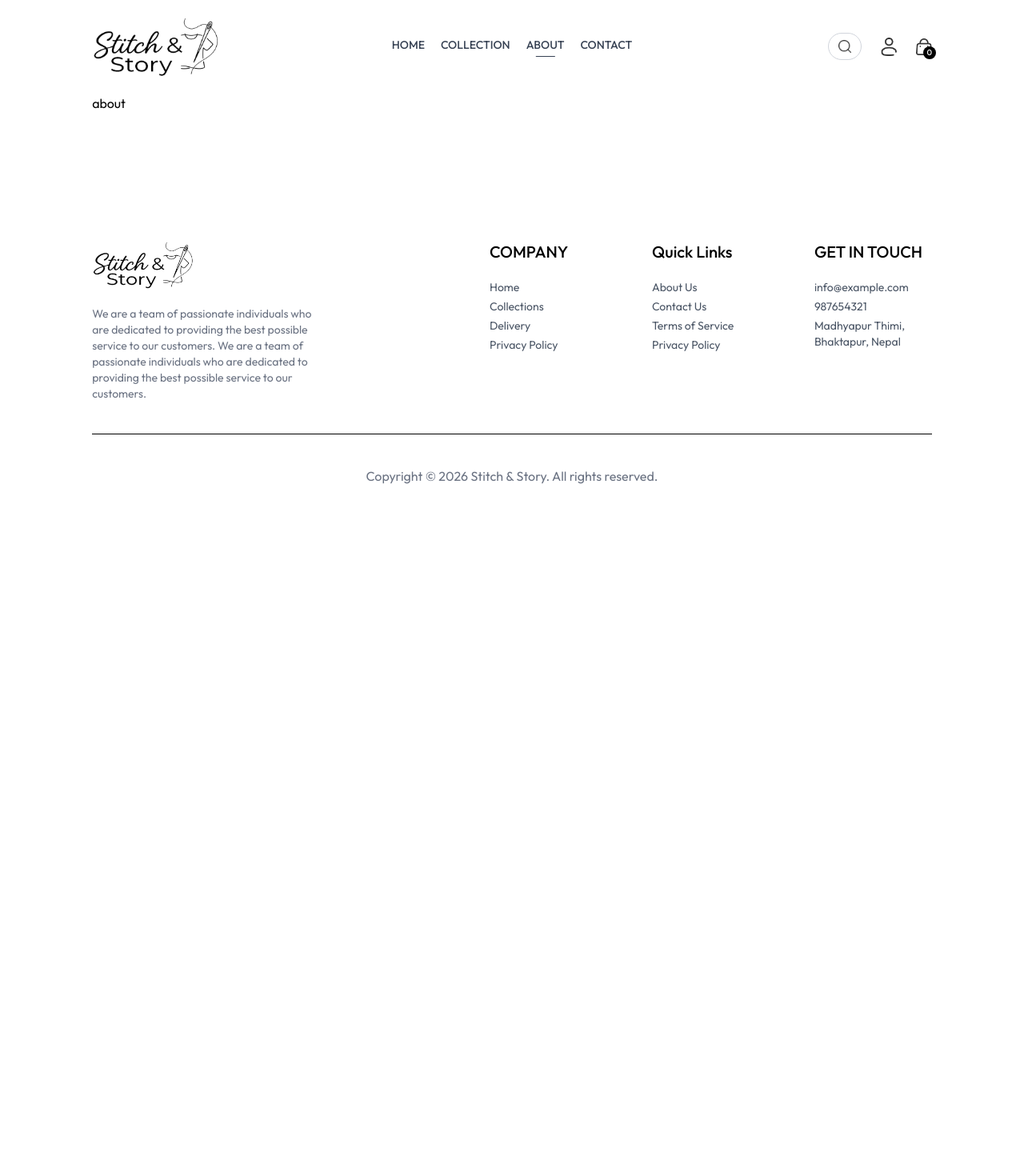
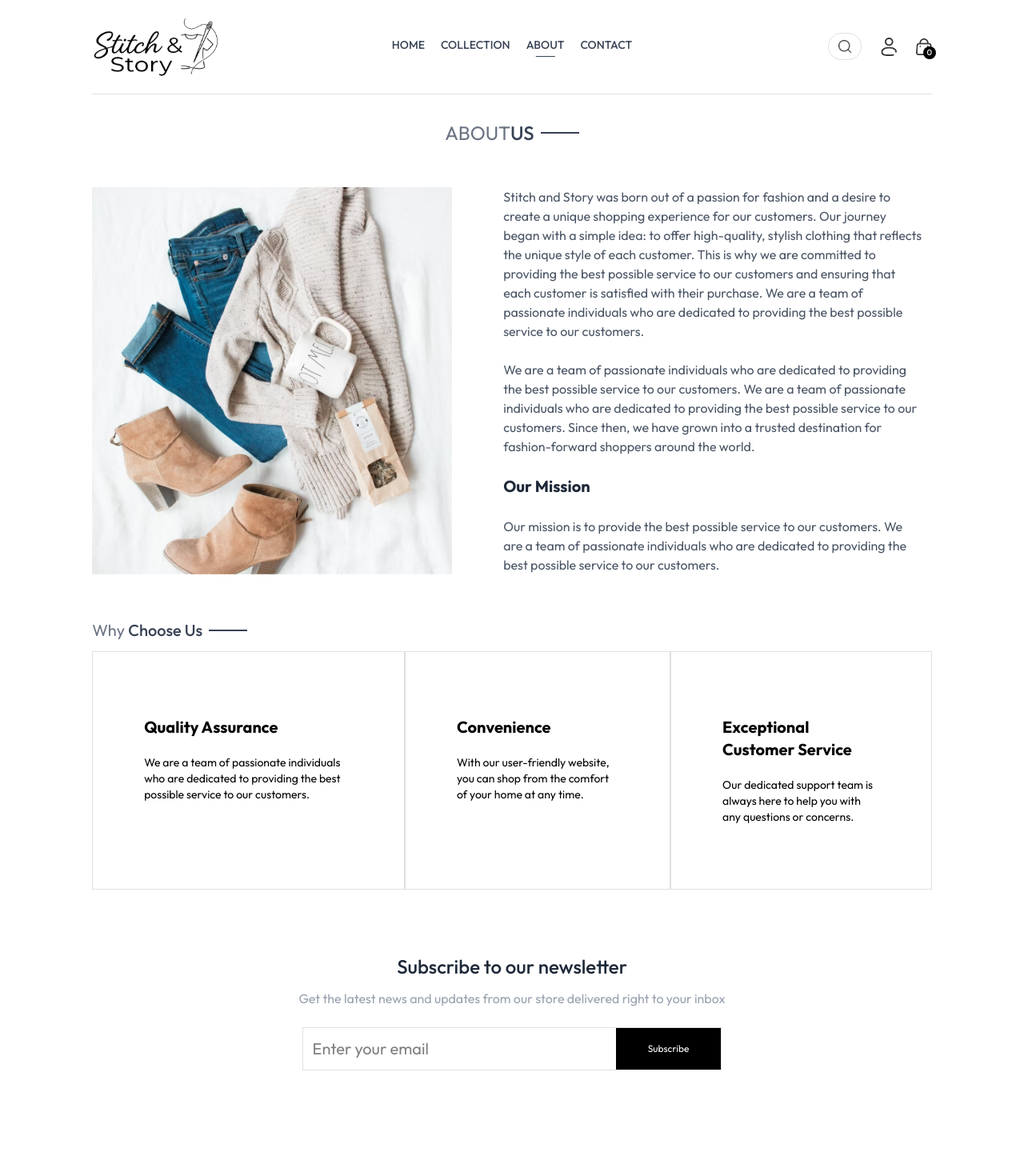
Before and after one commit to RamanKayastha/fyp, a React (Vite) app in the folder frontend/: page /about in a window 1280 px wide. Shown: the top 1470 px of the page at 80% size. Before the commit the page ends 800 px from the top, so only its background shows below. Built offline with nearby package versions, Linux system fonts and the light colour scheme.

Commit message:
adde few pages and fix ui

```diff
--- a/frontend/src/components/Navbar.jsx
+++ b/frontend/src/components/Navbar.jsx
@@ -75,7 +75,9 @@ const Navbar = () => {
                     </button>
 
                     <div className='group relative'>
-                        <img src={assets.profile_icon} alt="profile" className='w-5 cursor-pointer' />
+                        <Link to="/login">
+                            <img src={assets.profile_icon} alt="profile" className='w-5 cursor-pointer' />
+                        </Link>
                         <div className='group-hover:block hidden absolute dropdown-menu right-0 pt-4'>
                             <div className='flex flex-col gap-2 w-36 py-3 px-5 bg-slate-100 text-gray-500 rounded'>
                                 <p className='cursor-pointer hover:text-black'>My Profile</p>
--- a/frontend/src/components/NewsletterBox.jsx
+++ b/frontend/src/components/NewsletterBox.jsx
@@ -8,7 +8,7 @@ const NewsletterBox = () => {
     return (
         <div className='text-center'>
             <p className='text-2xl font-medium text-gray-800'>Subscribe to our newsletter </p>
-            <p className='text-gray-400 mt-3'>Get the latest news and updates from our store delivered right to your inbox</p>
+            <p className='text-gray-400 mt-3 text-sm md:text-base'>Get the latest news and updates from our store delivered right to your inbox</p>
 
             <form onSubmit={onSubmitHandler} className='w-full sm:w-1/2 flex items-stretch gap-3 mx-auto my-6 border pl-3 pr-0'>
                 <input type="email" placeholder='Enter your email' className='w-full min-w-0 flex-1 self-center outline-none py-3' />
--- a/frontend/src/index.css
+++ b/frontend/src/index.css
@@ -8,6 +8,7 @@ a.active hr {
 
 * {
     font-family: 'Outfit', sans-serif;
+    border-color: #e0e0e0;
 }
 
 .prata-regular {
--- a/frontend/src/pages/marketing/About.jsx
+++ b/frontend/src/pages/marketing/About.jsx
@@ -1,8 +1,53 @@
 import React from 'react'
+import Title from '../../components/Title'
+import { assets } from '../../assets/frontend_assets/assets'
+import NewsletterBox from '../../components/NewsletterBox'
 
 const about = () => {
   return (
-    <div>about</div>
+    <div>
+      <div className='text-2xl text-center pt-8 border-t'>
+        <Title text1='ABOUT' text2='US' />
+      </div>
+      <div className='flex flex-col md:flex-row gap-16 my-10 '>
+        <img src={assets.about_img} alt="about_img" className='w-full md:max-w-[450px] ' />
+        <div className='flex flex-col justify-center gap-6 md:w-2/4 text-gray-600'>
+          <p> Stitch and Story was born out of a passion for fashion and a desire to create a
+            unique shopping experience for our customers. Our journey began with a simple idea:
+            to offer high-quality, stylish clothing that reflects the unique style of each customer.
+            This is why we are committed to providing the best possible service to our customers
+            and ensuring that each customer is satisfied with their purchase. We are a team of
+            passionate individuals who are dedicated to providing the best possible service to our customers. </p>
+          <p> We are a team of passionate individuals who are dedicated to providing the best
+            possible service to our customers. We are a team of passionate individuals
+            who are dedicated to providing the best possible service to our customers.
+            Since then, we have grown into a trusted destination for fashion-forward shoppers around the world. </p>
+          <b className='text-gray-800 text-lg md:text-xl'> Our Mission </b>
+          <p> Our mission is to provide the best possible service to our customers.
+            We are a team of passionate individuals who are dedicated to providing the best possible service to our customers. </p>
+        </div>
+      </div>
+
+      <div className='text-xl py-4 '>
+        <Title text1='Why ' text2='Choose Us' />
+        <div className='flex flex-col md:flex-row text-sm mb-20'>
+          <div className=' border px-10 md:px-16 py-8 sm:py-20 flex flex-col gap-5'>
+            <b className='text-lg md:text-xl'>Quality Assurance</b>
+            <p> We are a team of passionate individuals who are dedicated to providing the best
+              possible service to our customers. </p>
+          </div>
+          <div className=' border px-10 md:px-16 py-8 sm:py-20 flex flex-col gap-5'>
+            <b className='text-lg md:text-xl'>Convenience</b>
+            <p>With our user-friendly website, you can shop from the comfort of your home at any time.</p>
+          </div>
+          <div className=' border px-10 md:px-16 py-8 sm:py-20 flex flex-col gap-5'>
+            <b className='text-lg md:text-xl'>Exceptional Customer Service</b>
+            <p> Our dedicated support team is always here to help you with any questions or concerns.</p>
+          </div>
+        </div>
+        <NewsletterBox />
+      </div>
+    </div>
   )
 }
 
--- a/frontend/src/pages/marketing/Contact.jsx
+++ b/frontend/src/pages/marketing/Contact.jsx
@@ -1,8 +1,26 @@
 import React from 'react'
+import Title from '../../components/Title'
+import { assets } from '../../assets/frontend_assets/assets'
 
 const Contact = () => {
   return (
-    <div>Contact</div>
+    <div>
+      <div className='text-2xl text-center pt-8 border-t'>
+        <Title text1='CONTACT' text2='US' />
+      </div>
+      <div className='flex flex-col md:flex-row gap-10 my-10 mb-28 justify-center'>
+        <img src={assets.contact_img} alt="contact_img" className='w-full md:max-w-[450px] ' />
+        <div className='flex flex-col gap-6 justify-center items-start '>
+          <p className='text-xl font-bold text-gray-600'>Our Store</p>
+          <p className='text-gray-500'>Madhyapur Thimi,<br /> Bhaktapur, Nepal</p>
+          <p className='text-gray-500'> Phone: 987654321<br /> Email: info@example.com</p>
+
+          <p className='font-semibold text-xl text-gray-600'>Careers at Stitch and Story</p>
+          <p className='text-gray-500'>Learn more about our culture and the opportunities we have to offer.</p>
+          <button className='border border-black text-sm md:text-base cursor-pointer hover:bg-black hover:text-white transition-all duration-500 px-6 py-2'>Explore Jobs</button>
+          </div>
+      </div>
+    </div>
   )
 }
 
--- a/frontend/src/pages/marketing/Login.jsx
+++ b/frontend/src/pages/marketing/Login.jsx
@@ -1,8 +1,50 @@
-import React from 'react'
+import React, { useState } from 'react'
+import { TextField } from '@mui/material'
 
 const Login = () => {
+
+  const [currentState, setCurrentState] = useState('Login');
+
+  const onSubmitHandler = async (e) => {
+    e.preventDefault();
+  }
+
   return (
-    <div>Login</div>
+    <form onSubmit={onSubmitHandler} className='flex flex-col items-center w-[90%] sm:max-w-96 m-auto mt-14 gap-4 text-gray-800'>
+      <div className='inline-flex gap-2 items-center mb-2 mt-10 '>
+        <p className='prata-regular text-2xl'>{currentState}</p>
+        <hr className='w-8 md:w-8 h-[2px] border-none bg-gray-700' />
+      </div>
+      {currentState === 'Login' ? '' : (
+        <TextField
+          fullWidth
+          label="Name"
+          type="text"
+          variant="outlined"
+        />
+      )}
+      <TextField
+        fullWidth
+        label="Email"
+        type="email"
+        variant="outlined"
+      />
+      <TextField
+        fullWidth
+        label="Password"
+        type="password"
+        variant="outlined"
+      />
+      <div className='w-full flex justify-between text-sm mt-[-8px]'>
+        <p className='text-gray-500 cursor-pointer hover:text-gray-700'>Forgot Password?</p>
+        {
+          currentState === "Login"
+            ? <p onClick={() => setCurrentState('Sign Up')} className='cursor-pointer hover:text-gray-700' >Create account</p>
+            : <p onClick={() => setCurrentState('Login')} className='cursor-pointer hover:text-gray-700' >Login</p>
+        }
+      </div>
+      <button type='submit' className='w-full bg-black text-white p-2'>{currentState === 'Login' ? 'Sign In' : 'Sign Up'}</button>
+    </form>
   )
 }
 
--- a/frontend/src/pages/marketing/Orders.jsx
+++ b/frontend/src/pages/marketing/Orders.jsx
@@ -1,8 +1,42 @@
-import React from 'react'
+import React, { useContext } from 'react'
+import { ShopContext } from '../../context/ShopContext'
+import Title from '../../components/Title'
 
 const Orders = () => {
+  const { products, currency } = useContext(ShopContext);
   return (
-    <div>Orders</div>
+    <div className='border-t pt-16'>
+      <div className='text-2xl'>
+        <Title text1='MY' text2='ORDERS' />
+      </div>
+      <div >
+        {
+          products.slice(1, 4).map((item, index) => (
+            <div key={index} className='py-4 border-b text-gray-700 flex flex-col md:flex-row md:justify-between md:items-center gap-4'>
+              <div className='flex items-center gap-6 text-sm'>
+                <img src={item.image[0]} alt={item.name} className='w-16 h-20' />
+                <div>
+                  <p className='sm:text-base font-medium'>{item.name}</p>
+                  <div className='flex items-center gap-3 mt-2 text-base text-gray-700'>
+                    <p className='text-lg'>{currency} {item.price}</p>
+                    <p>Quantity : 1</p>
+                    <p>Size : M</p>
+                  </div>
+                  <p className='mt-2'>Date: <span className='text-gray-400'>June 1, 2026</span></p>
+                </div>
+              </div>
+
+              <div className='md:w-1/2 flex justify-end'>
+                <div className='flex items-center gap-2'>
+                  <p className='min-w-2 h-2 rounded-full bg-green-500'></p>
+                  <p className='text-sm md:text-base'>Ready to ship</p>
+                </div>
+              </div>
+            </div>
+          ))
+        }
+      </div>
+    </div>
   )
 }
 
--- a/frontend/src/pages/marketing/Product.jsx
+++ b/frontend/src/pages/marketing/Product.jsx
@@ -65,7 +65,7 @@ const Product = () => {
             <p>Select Size</p>
             <div className='flex gap-2'>
               {productData.sizes.map((item, index) => {
-                return <button onClick={() => setSize(item)} className={`border border-gray-100 py-2 px-4 bg-gray-100 cursor-pointer ${item === size ? 'border-orange-500' : ''}`} key={index}>{item}</button>
+                return <button onClick={() => setSize(item)} className={`border border-gray-100 py-2 px-4 bg-gray-100 cursor-pointer ${item === size ? 'bg-gray-400 text-white ' : ''}`} key={index}>{item}</button>
               })}
 
             </div>
```
Also changed, not shown: frontend/src/pages/marketing/Placeorder.jsx (+12 -5 lines).
